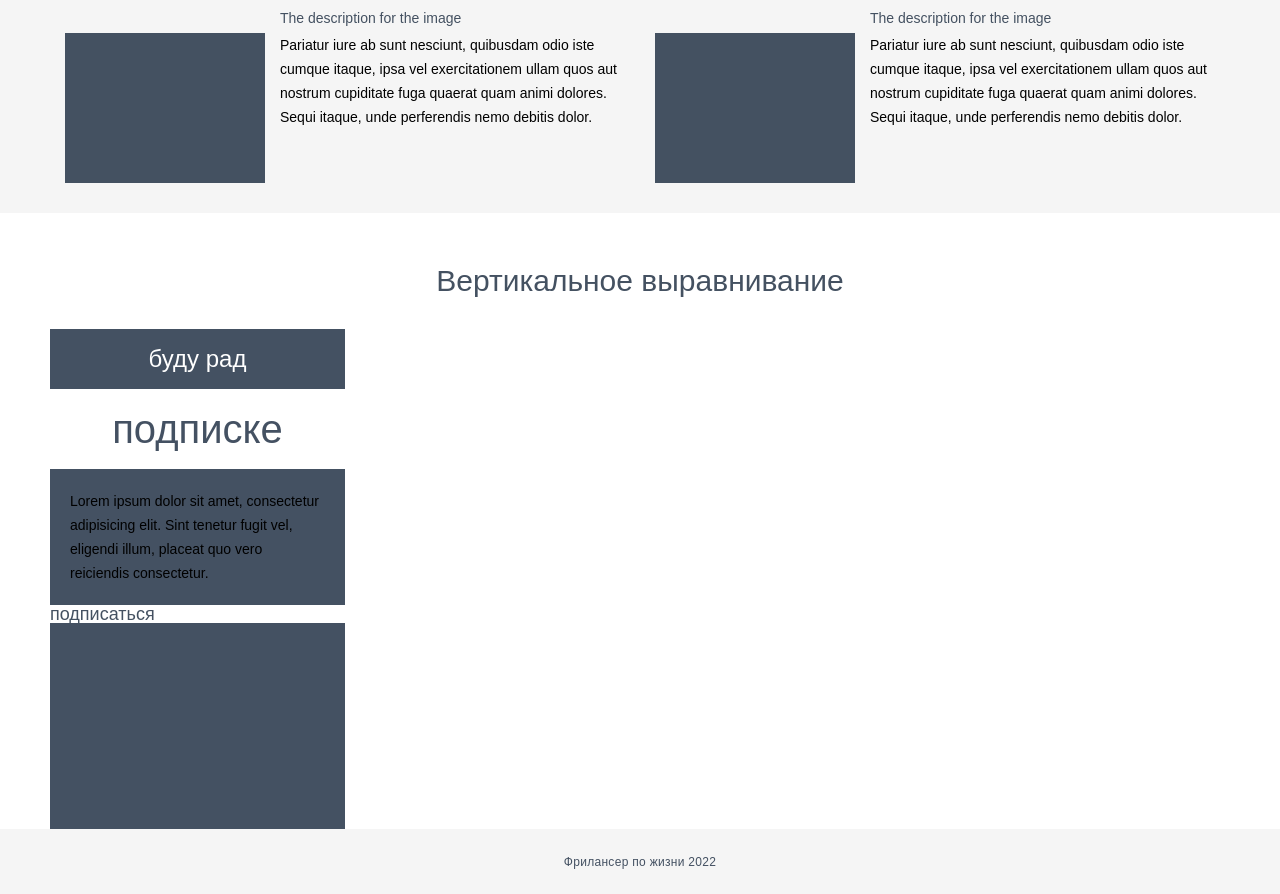
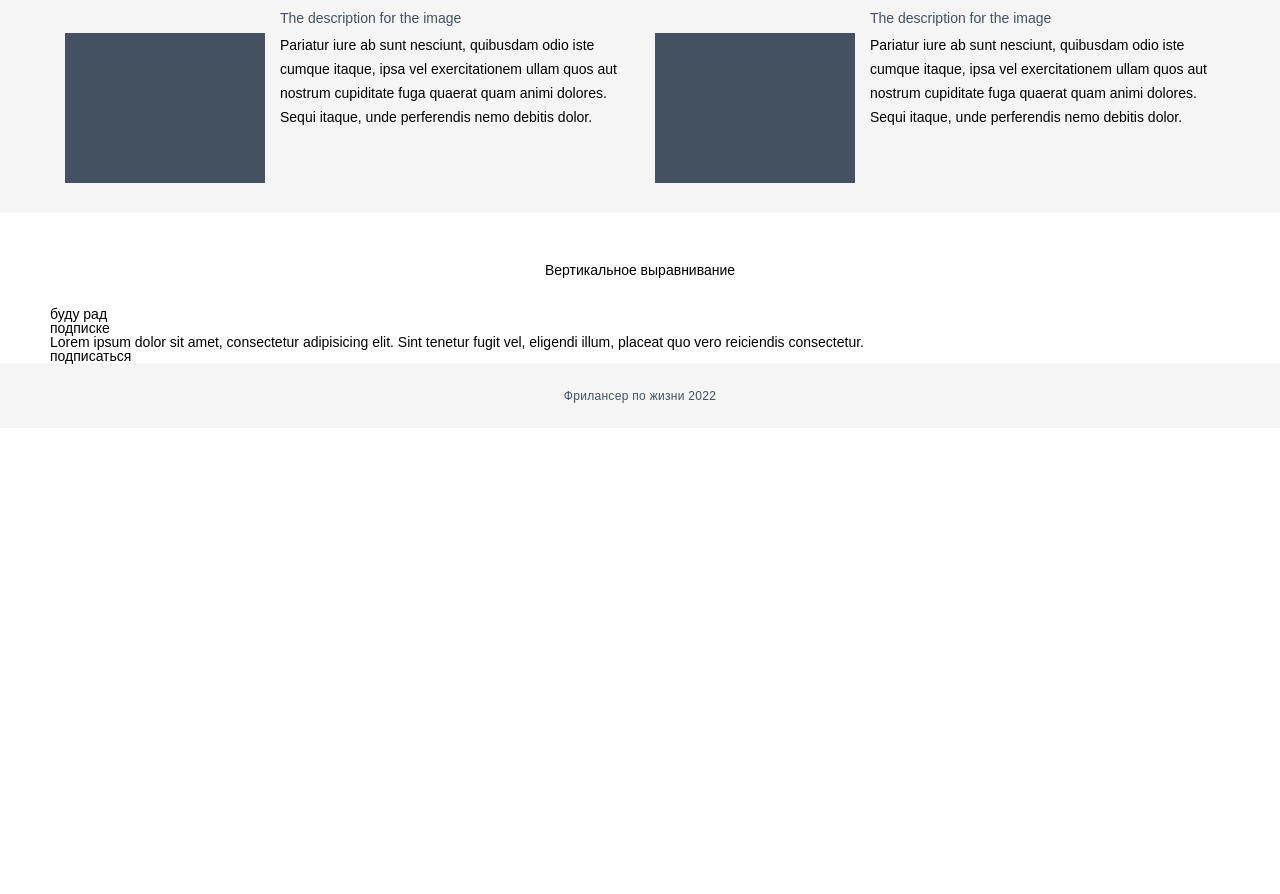
Before and after one commit to Romaxa34/flexbox, a plain HTML site: page index.html in a window 1280 px wide. Shown: the part 1063-1957 px from the top of the page. After the commit the page ends 1491 px from the top, so only its background shows below. Drawn offline with Linux system fonts and the light colour scheme.

Commit message:
fixis is columns

```diff
--- a/css/style.css
+++ b/css/style.css
@@ -203,55 +203,6 @@ item__img img {
   line-height: 24px;
 }
 
-.like {
-}
-
-.like__title {
-  color: #445161;
-  font-size: 30px;
-  line-height: 36px;
-}
-.like__row {
-  display: flex;
-}
-.like__card {
-  flex: 0 1 25%;
-  background-color: #445162;
-  min-height: 500px;
-}
-.card__item {
-  display: flex;
-  flex-direction: column;
-}
-.card__top {
-  color: #ffffff;
-  font-size: 24px;
-  line-height: 30px;
-  padding: 15px 90px 15px 90px;
-  justify-content: center;
-  text-align: center;
-}
-.card__2 {
-  color: #445162;
-  background-color: #fff;
-  font-size: 40px;
-  line-height: 30px;
-  padding: 25px 0px;
-  justify-content: center;
-  text-align: center;
-}
-.card__text {
-  font-size: 14px;
-  line-height: 24px;
-  padding: 20px;
-  flex: 1 1 auto;
-}
-.card__btn {
-  background-color: #fff;
-  color: #445161;
-  font-size: 18px;
-  line-height: 18px;
-}
 /*-----------footer----------------*/
 .footer {
   background-color: #f5f5f5;
```
